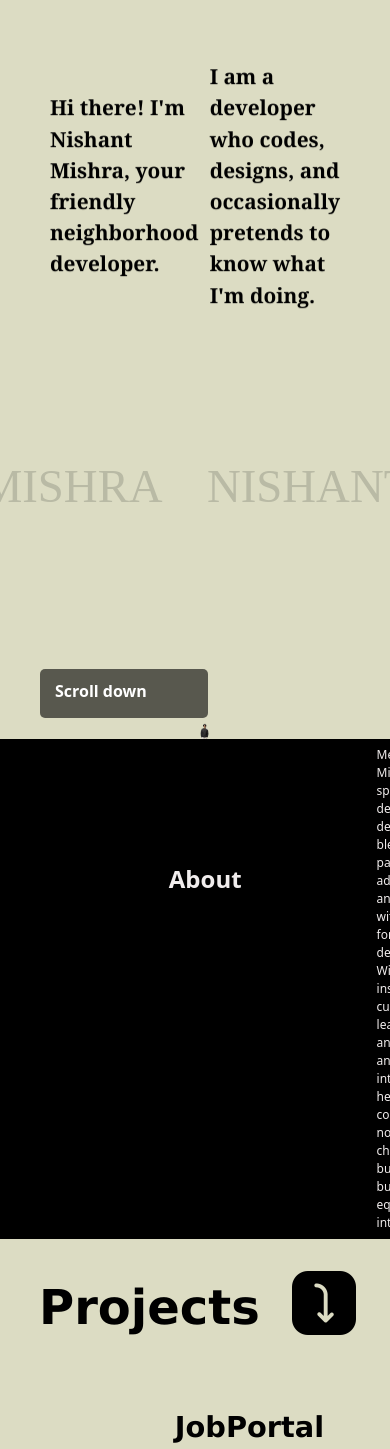
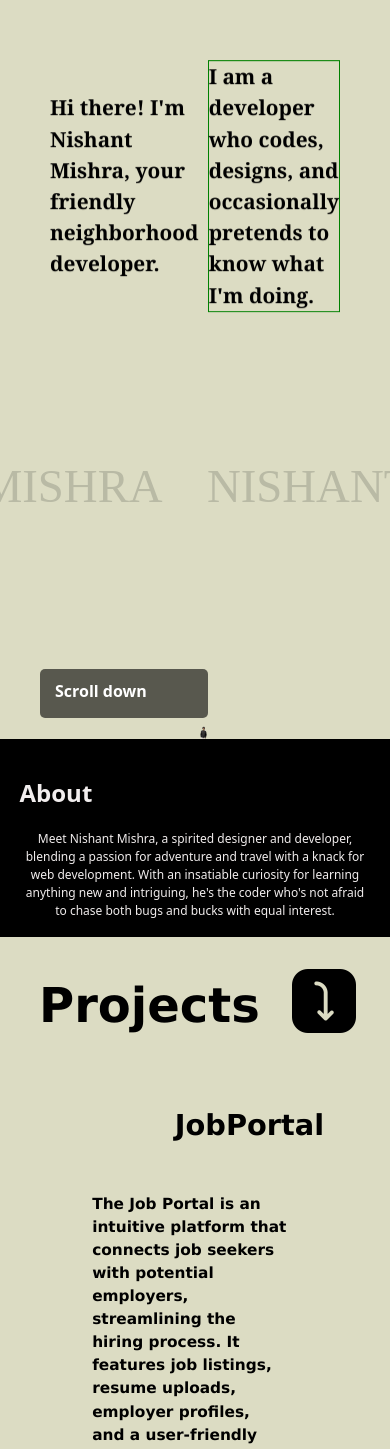
Before and after one commit to nishantgreyhat/Nishant-Portfolio, a React (Vite) app: page / in a window 390 px wide. Shown: the part 106-1555 px from the top of the page. Built offline with nearby package versions, Linux system fonts and the light colour scheme; grey boxes are pictures that could not be loaded.

Commit message:
responsive about section

```diff
--- a/src/components/AboutSection/AboutSection.css
+++ b/src/components/AboutSection/AboutSection.css
@@ -12,24 +12,64 @@
     height: 500px;
     justify-content: space-around;
 }
-.Abouthead{
+.AboutHead{
+    /* border: 2px solid yellow; */
     color: #F1EDED;
-    margin: 15vh 20vh;
+    width: 30%;
+    margin: 2em 0px;
     font-size: 4em;
     text-align: right;
 }
 .AboutParagraph{
+    /* border: 2px solid red; */
+    text-wrap:initial;
+    width: 70%;
     color: #F1EDED;
     font-size: larger;
     width: 50vw;
-    display: flex;
-    align-items: center;
+    align-self: center;
     margin: 0px;
     margin-inline: 0px;
     text-align: left;
 }
 
-.Abouthead {
+@media (max-width: 1000px) { /* Tablet view */
+    .AboutContainer {
+        width: 90%;
+        flex-direction: column; /* Stack items vertically */
+        height: auto; /* Auto height */
+        padding: 2vh 5vw;
+
+    }
+
+    .AboutHead, .AboutParagraph {
+        width: 100%; /* Full width */
+        text-align: center; /* Center align */
+    }
+
+    .AboutHead {
+        margin: 1em 0px;
+        font-size: 2.5rem; /* Slightly smaller heading */
+        text-align: left;
+    }
+
+    .AboutParagraph {
+        font-size: 1rem;
+        width: 70%;
+    }
+}
+@media (max-width: 768px) { /* Mobile view */
+    .AboutHead {
+        font-size: 2rem; /* Smaller heading for mobile */
+    }
+
+    .AboutParagraph {
+        font-size: 0.9rem;
+        width: 70%;
+    }
+}
+
+.AboutHead {
     opacity: 0;
     transition: transform 1s ease-in-out, opacity 1s ease-in-out;
 }
@@ -37,7 +77,7 @@
     transition: transform 1s ease-in-out, opacity 1s ease-in-out;
 }
 
- .Abouthead.in-view {
+ .AboutHead.in-view {
     animation: slideLeft 1s ease-in-out forwards;
 }
 
@@ -75,7 +115,7 @@
         left: 10px;
         width: 90vw;
     }
-    .Abouthead{
+    .AboutHead{
         font-size: 1.5em;
         width: 10vw;
     }
--- a/src/components/AboutSection/AboutSection.jsx
+++ b/src/components/AboutSection/AboutSection.jsx
@@ -37,7 +37,7 @@ function AboutSection() {
     return (
         <>
             <div className="AboutContainer">
-                <h1 ref={aboutHeadRef} className="Abouthead">About</h1>
+                <h1 ref={aboutHeadRef} className="AboutHead">About</h1>
                 <p ref={aboutParagraphRef} className="AboutParagraph">
                     Meet Nishant Mishra, a spirited designer and developer, blending a passion for adventure and travel with a knack for web development. With an insatiable curiosity for learning anything new and intriguing, he's the coder who's not afraid to chase both bugs and bucks with equal interest.
                 </p>
--- a/src/components/HeroSection/HeroSection.css
+++ b/src/components/HeroSection/HeroSection.css
@@ -6,6 +6,7 @@ body {
 }
 
 .catch-container {
+    /* border: 2px solid red; */
     height: 100vh;
     display: flex;
     align-items: center;
@@ -27,6 +28,7 @@ body {
 }
 
 .left-catchline {
+    /* border: 1px solid blue; */
     text-align:start;
     translate: 0px -150px;
     margin-left: 50px;
@@ -36,6 +38,7 @@ body {
 }
 
 .right-catchline {
+    border: 1px solid green;
     text-align:start;
     margin-right: 50px;
     translate: 0px -150px;
```
